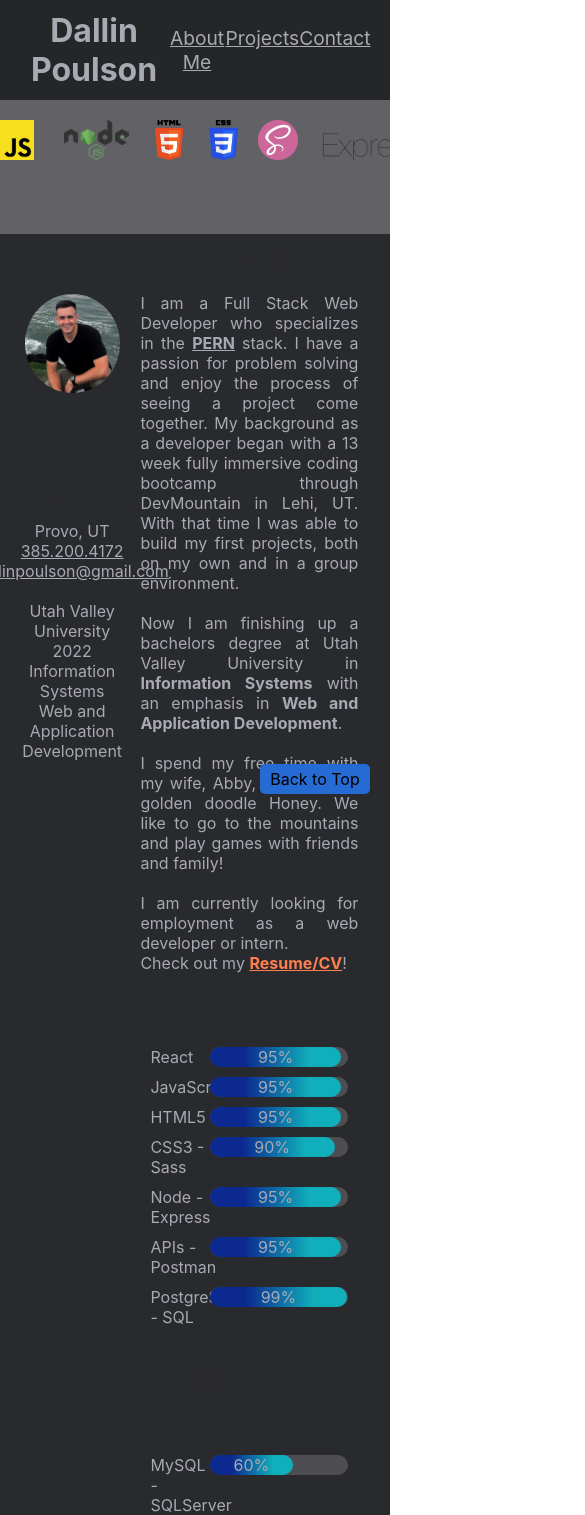
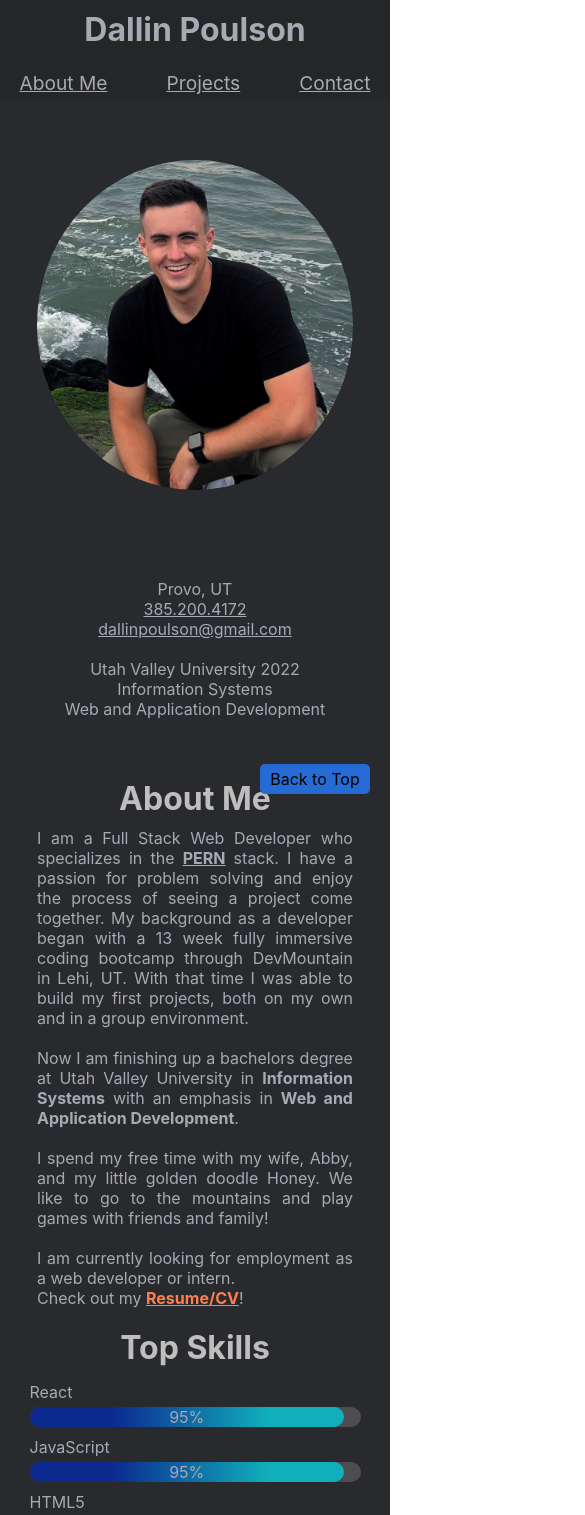
Before and after one commit to dpouls/portfolio, a React (Create React App) app: page / in a window 390 px wide. Shown: the top 1515 px of the page, 585 px wide, since content can reach past the window. Built offline with nearby package versions, Linux system fonts and the light colour scheme.

Commit message:
made header, aboutme, skills, profile pic, tools mobile responsive.

```diff
--- a/src/App.css
+++ b/src/App.css
@@ -12,6 +12,8 @@
 
     display: flex;
     flex-direction: column;
+    align-items: center;
+
 }
 
 #back-to-top {
--- a/src/Components/AboutMe/AboutMe.css
+++ b/src/Components/AboutMe/AboutMe.css
@@ -27,6 +27,7 @@
     font-size: xx-large;
     margin: 10px;
     font-weight: bold;
+    color: rgb(190, 190, 190);
 }
 #img-me {
     width: 90%;
@@ -155,3 +156,39 @@
     text-decoration: underline;
     color: #a9a9b3;
 }
+
+@media only screen and (max-width: 600px) {
+    body {
+        padding: 0;
+    }
+    .about-me {
+
+        flex-direction: column;
+        margin: 0;
+        align-items: center;
+        align-content: center;
+    }
+    .col-left {
+        width: 100%;
+
+    }
+    .col-right {
+        width: 100%;
+    }
+    .skills-container {
+        width: 100%;
+    }
+    .skill {
+        flex-direction: column;
+    }
+    .skill label {
+        width: 100%;
+        margin-bottom: 5px;
+    }
+    .skill-bar {
+        width: 100%;
+        height: 20px;
+        background-color:  #4d4d52;
+        border-radius: 10px;
+    }
+  }
--- a/src/Components/Header/Header.css
+++ b/src/Components/Header/Header.css
@@ -29,3 +29,17 @@
 .header-links:hover {
     color: #266bd3;
 }
+
+@media only screen and (max-width: 600px) {
+    .Header {
+        flex-direction: column;
+    }
+    .nav-container {
+        width: 100%;
+        margin-bottom: 5px;
+    }
+    #page-title {
+
+        margin-top: 10px;
+    }
+}
--- a/src/Components/Tools/Tools.css
+++ b/src/Components/Tools/Tools.css
@@ -34,3 +34,9 @@
 #clickable-tool {
     color: rgb(255, 255, 255);
 }
+
+@media only screen and (max-width: 600px) {
+    .tools-container {
+        display: none;
+    }
+  }
```
